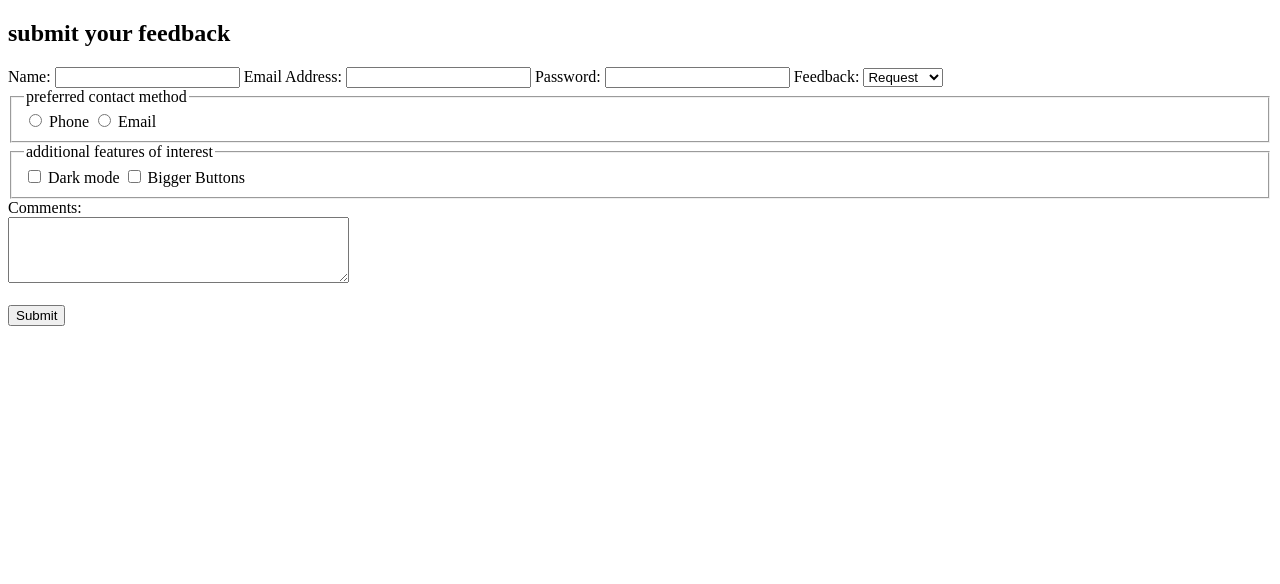
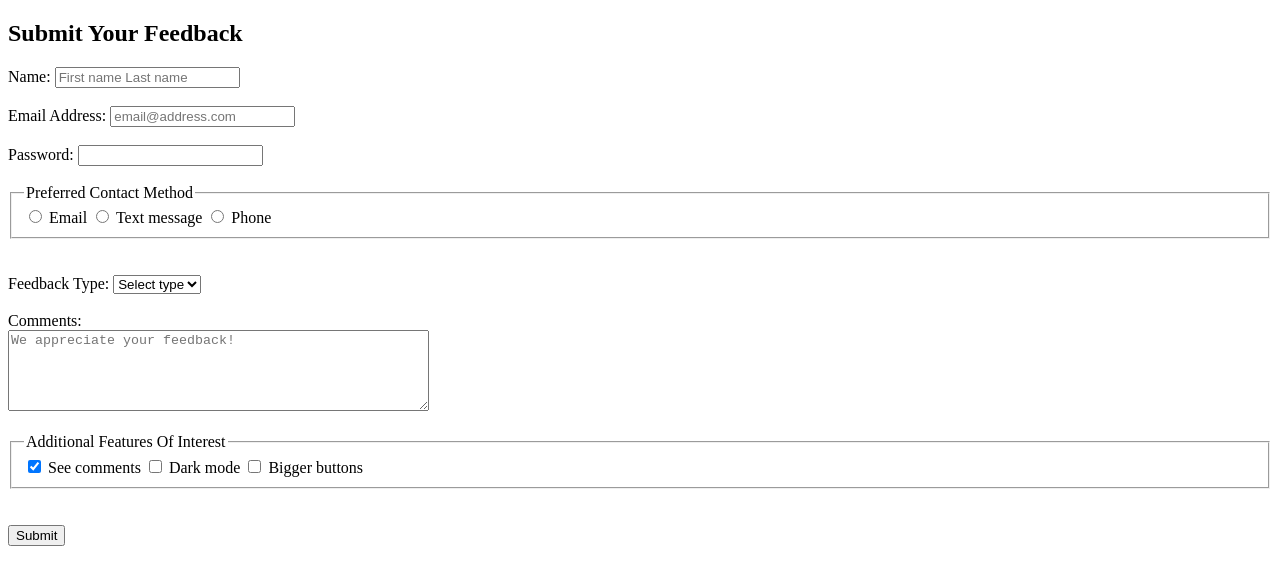
Before and after one commit to Nbelman1/practice-buildingAForm-noah-b, a website: page index.html in a window 1280 px wide. Drawn offline with Linux system fonts and the light colour scheme.

Commit message:
Refactored code: added placeholders, minlength, maxlength, required

```diff
--- a/index.html
+++ b/index.html
@@ -6,62 +6,76 @@
     <title>BuildingAForm</title>
 </head>
 <body>
-    <!-- full name(text input)
-    email address
-    password
-    feedback category(dropdown/select input)
-    preferred contact method(radio button)
-    additional features of interest(checkboxes)
-    commits(textarea)
-    submit button  -->
- <h2> submit your feedback </h2>
+
+  <h2> Submit Your Feedback </h2>
 
   <form>
       <!-- Full Name -->
-    <label for = "name">Name: </label>
-    <input type="text" id="name" name="name" required >
+    <label for="name">Name:</label>
+    <input type="text" id="name" name="name" placeholder="First name Last name" required>
+    <br><br>
 
     <!-- Email -->
-    <label for = "email">Email Address: </label>
-    <input type="email" id="email" name="email" required >
+    <label for="email">Email Address:</label>
+    <input type="email" id="email" name="email" placeholder="email@address.com" pattern="[^@\s]+@[^@\s]+\.[^@\s]+" required>
+    <!-- using regular expression to validate input for @ symbol -->
+    <br><br>
 
     <!-- Password -->
-    <label for = "pwd">Password: </label>
-    <input type="password" id="pwd" name="pwd" required >
+    <label for="pwd">Password:</label>
+    <input type="password" id="pwd" name="pwd" maxlength="16" minlength="6" required>
+    <br><br>
 
-      <!-- Feedback Category -->
-     <label for = "feedback-type">Feedback: </label>
-    <select id="feedback-type" name="feedback-type"  >
+    <!-- Preferred Contact Method -->
+    <fieldset>
+      <legend>Preferred Contact Method</legend>
+
+      <input type="radio" id="contact-email" name="contact" value="email" required/>
+      <label for="contact-email">Email</label>
+
+      <input type="radio" id="contact-none" name="contact" value="none" required/>
+      <label for="contact">Text message</label>
+
+      <input type="radio" id="contact-phone" name="contact" value="phone" required/>
+      <label for ="contact-phone">Phone</label>
+
+    </fieldset>
+
+    <br><br>
+
+    <!-- Feedback Type -->
+    <label for="feedback-type">Feedback Type:</label>
+    <select id="feedback-type" name="feedback-type" required>
+      <option value="">Select type</option>
+      <!-- empty value field triggers the "required" alert -->
       <option value="request">Request</option>
       <option value="issue">Issue</option>
       <option value="comment">Comment</option>
     </select>
+    <br><br>
 
-   <!-- Preferred Contact Method -->
+    <!-- Comments -->
+    <label for="comments">Comments:</label><br>
+    <textarea id="comments" name="comments" rows="5" cols="50" placeholder="We appreciate your feedback!"></textarea>
+
+    <br><br>
+
+    <!-- Additional Features of Interest-->
     <fieldset>
-      <legend>preferred contact method</legend>
+      <legend>Additional Features Of Interest</legend>
 
-      <input type="radio" id = "contact-phone" name="contact" value="phone"/>
-      <label for = "contact-phone">Phone </label>
+      <input type="checkbox" id="see-comments" name="features" value="comments" checked required>
+      <!-- by using "required" here, all other elements with name="features" are required as well -->
+      <label for="see-comments">See comments</label>
 
-      <input type="radio" id = "contact-email" name="contact" value="email"/>
-      <label for = "contact-email">Email </label>
+      <input type="checkbox" id ="dark-mode" name="features" value="dark-mode">
+      <label for="dark-mode">Dark mode</label>
 
+      <input type="checkbox" id="bigger-button" name="features" value="buttons">
+      <label for="bigger-button">Bigger buttons</label>
     </fieldset>
 
-     <!-- Additional Features -->
-     <fieldset>
-      <legend>additional features of interest</legend>
-
-      <input type="checkbox" id = "dark-mode" name="features" value="dark-mode"/>
-      <label for = "dark-mode">Dark mode </label>
-
-      <input type="checkbox" id = "bigger-button" name="features" value="buttons"/>
-      <label for = "bigger-button">Bigger Buttons </label>
-    </fieldset>
-     <!-- Comments -->
-    <label for="comments">Comments:</label><br>
-    <textarea id="comments" name="comments" rows="4" cols="40"></textarea><br><br>
+    <br><br>
 
     <!-- Submit -->
     <button type="submit">Submit</button>
```
Lines whose indentation alone changed are shown as unchanged.
